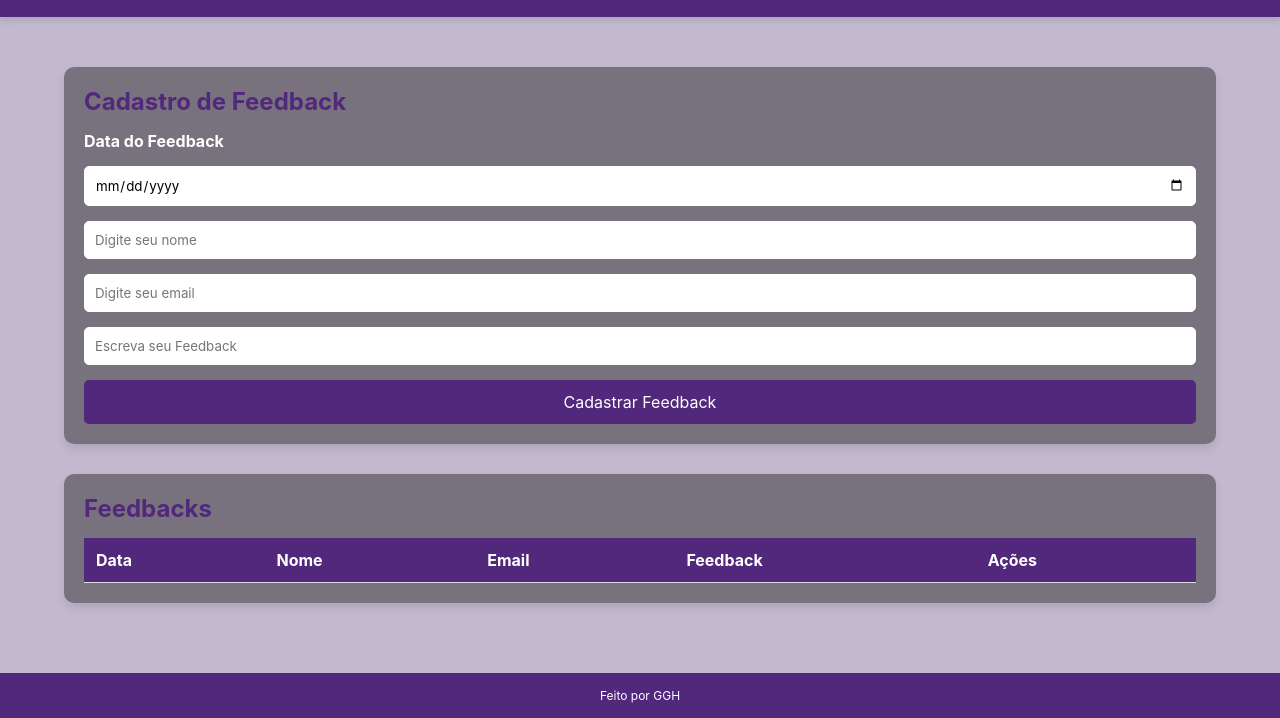
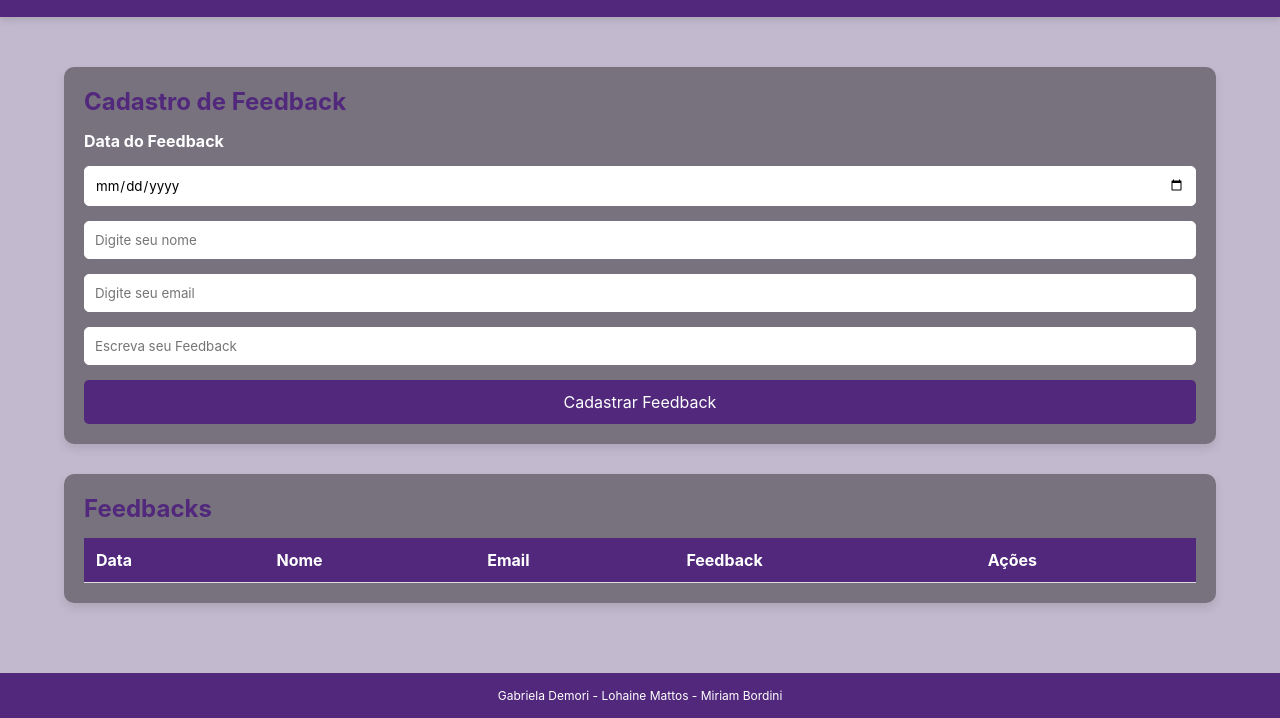
Before and after one commit to LohaineMattos/Registro_Feedback, a plain HTML site: page Feedback_Senai/web/index.html in a window 1280 px wide. Shown: the part 82-800 px from the top of the page. Drawn offline with Linux system fonts and the light colour scheme; no server answers.

Commit message:
Update index.html

```diff
--- a/Feedback_Senai/web/index.html
+++ b/Feedback_Senai/web/index.html
@@ -41,7 +41,7 @@
             </table>
         </section>
     </main>
-    <footer>Feito por GGH</footer>
+    <footer>Gabriela Demori - Lohaine Mattos - Miriam Bordini</footer>
 
     <script src="script.js"></script>
 </body>
```
